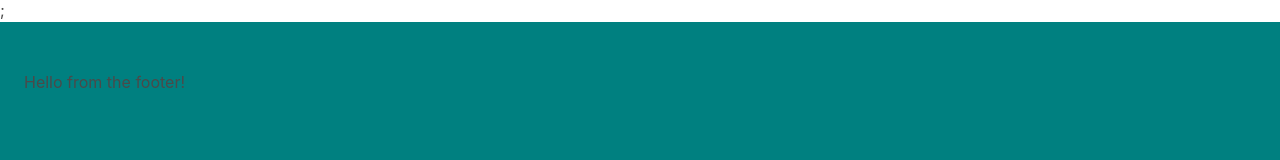
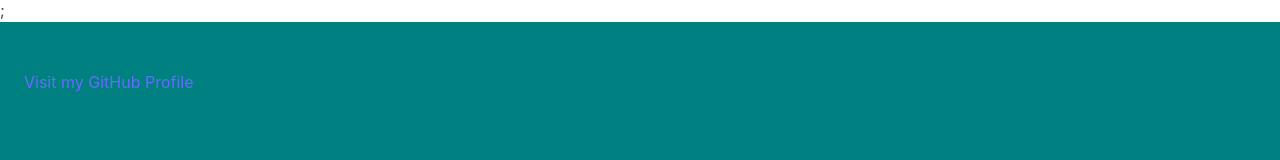
Before and after one commit to Flying-S-Ranch/react-portfolio, a React (Vite) app: page / in a window 1280 px wide. Shown: the part 497-657 px from the top of the page. Built offline with nearby package versions, Linux system fonts and the light colour scheme.

Commit message:
adds README and makes small edits

```diff
--- a/src/App.jsx
+++ b/src/App.jsx
@@ -1,4 +1,3 @@
-// import Section from "./components/Section";
 import Footer from "./components/Footer"
 import PortfolioContainer from "./components/PortfolioContainer";
 
@@ -6,7 +5,6 @@
   return (
     <div>
       <PortfolioContainer />;
-      {/* <Section /> */}
       <Footer />
     </div>
   )
--- a/src/components/Footer.jsx
+++ b/src/components/Footer.jsx
@@ -10,7 +10,9 @@
 function Footer() {
     return (
         <footer style={styles.footerStyle} className='footer'>
-            <h2>Hello from the footer!</h2>
+            <a href="https://github.com/Flying-S-Ranch">
+              <h2>Visit my GitHub Profile</h2>
+            </a>
         </footer>
     );
 }
--- a/src/components/PortfolioContainer.jsx
+++ b/src/components/PortfolioContainer.jsx
@@ -9,7 +9,6 @@
 export default function PortfolioContainer() {
   const [currentPage, setCurrentPage] = useState('About');
 
-  // This method is checking to see what the value of `currentPage` is. Depending on the value of currentPage, we return the corresponding component to render.
   const renderPage = () => {
     if (currentPage === 'About') {
       return <About />;
@@ -27,9 +26,7 @@
 
   return (
     <div>
-      {/* We are passing the currentPage from state and the function to update it */}
       <Header currentPage={currentPage} handlePageChange={handlePageChange} />
-      {/* Here we are calling the renderPage method which will return a component  */}
       <section className="mx-3">{renderPage()}</section>
     </div>
   );
```
Also changed, not shown: 1 other file (tests, documents, lock files or other folders).
